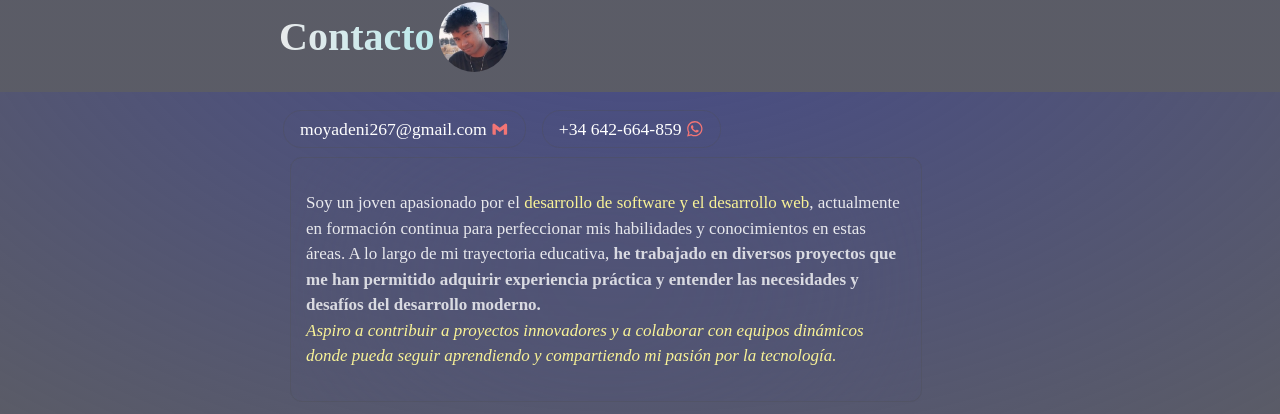
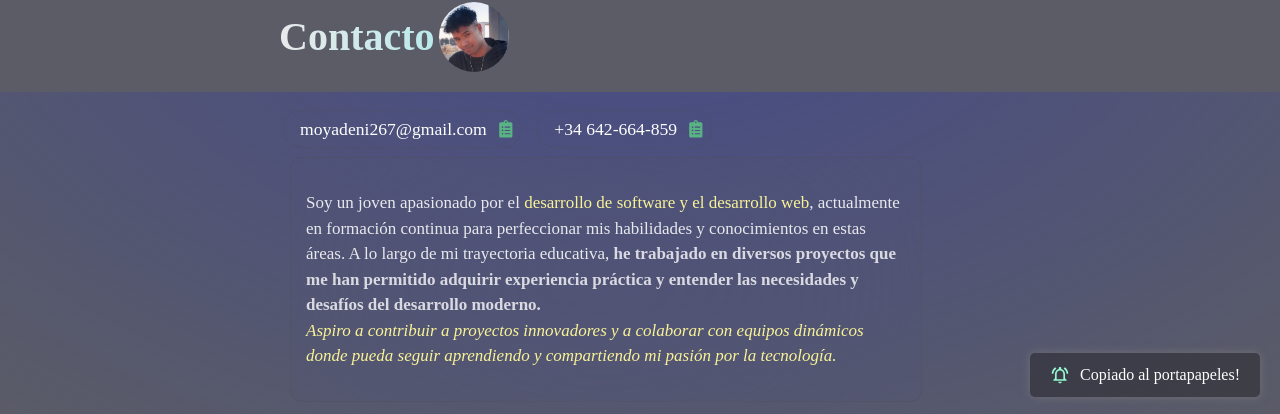
Before and after one commit to Mystedev/Portfolio-, a React (Vite) app: page / in a window 1280 px wide. Both pictures are taken after a click on the link "moyadeni267@gmail.com". Shown: the part 2308-2722 px from the top of the page. Built offline with nearby package versions, Linux system fonts and the light colour scheme.

Commit message:
100% finished

```diff
--- a/src/App.jsx
+++ b/src/App.jsx
@@ -11,22 +11,19 @@ import { MdStars } from "react-icons/md";
 import { RiExternalLinkLine } from "react-icons/ri";
 // Hooks imported
 import { useState } from 'react'
-import { useEffect } from 'react'
 function App(){
-  //Dynamic alert on window title
+  //Show or hide the content on the experience side
+  const [showExperiencia] = useState(true)
+  const [showPresentacion] = useState(true)
+  //Alerta dinamico en el titulo de la ventana
   window.addEventListener('blur', () => {
-    //On change the page ->
-    setTimeout((
+    //Al cambiar la pagina ->
     document.title = 'Hey vuelve!🙋‍♂️'
-    ),1500)
   })
   window.addEventListener('focus', () => {
     //While we stay on the actually page
     document.title = 'dennys.dev'
   })
-  //Show or hide the content on the experience side
-  const [showExperiencia] = useState(true)
-  const [showPresentacion] = useState(true)
   //Render the webpage
   return (
     <main className='custom-app' id=''>
@@ -37,13 +34,13 @@ function App(){
         section5="Contacto"
       />
       <section className='introduction-section'>
-        {showPresentacion ? ( <Presentacion /> ) : ('')}
+        {showPresentacion ?
+        ( <Presentacion /> ) : ('')}
         {showExperiencia ?
         (<Experiencia
           position="Tecnico de redes y hardware 💻"
           data="5/1/2020 - 20/6/2020" />)
-         : ('')
-        }
+         : ('')}
         <div className='projects-section'>
           <h1>Proyectos <MdStars id='star-project'/></h1>
           <Proyectos
--- a/src/Components/Contacto.jsx
+++ b/src/Components/Contacto.jsx
@@ -5,26 +5,54 @@ import './Styles/Contacto.css'
 import { IoMdContact } from "react-icons/io";
 import { BiLogoGmail } from "react-icons/bi";
 import { FaWhatsapp } from "react-icons/fa";
-
+import { useState } from 'react';
+import { useEffect } from 'react';
+import { MdOutlineNotificationsActive } from "react-icons/md";
+import { FaClipboardList } from "react-icons/fa";
 function Contacto() {
+  //My personal info
   const aboutMe = {
     imageUrl : "/dennys.jpg",
     email:"moyadeni267@gmail.com",
     number:"+34 642-664-859"
   }
+  //set useState to give to user a push notification
+  const [notification, setNotification] = useState(false)
+  //Function to copy info from gmail or whatsapp buttons
+  // Function to copy info from gmail or whatsapp buttons
+  const copyToClipboard = (text) => {
+    navigator.clipboard.writeText(text);
+    console.log('Copied ',text)
+    setNotification(!notification)
 
+    setTimeout(()=>{
+      setNotification(notification)
+    },3000)
+  };
+  //Rendered the 'Contacto' section
   return (
     <section className="contact-section">
-      <h3>Contacto <img src={aboutMe.imageUrl} /></h3>
+      <h3>Contacto <img src={aboutMe.imageUrl} alt="Profile" /></h3>
       <div className="info">
-        <a>{aboutMe.email} <BiLogoGmail className='icon'/></a>
-        <a>{aboutMe.number} <FaWhatsapp className='icon'/></a>
+        <a
+          onClick={() => copyToClipboard(aboutMe.email)}>
+          {aboutMe.email}
+          <FaClipboardList  className='icon' />
+        </a>
+        <a
+          onClick={() => copyToClipboard(aboutMe.number)}>
+          {aboutMe.number}
+          <FaClipboardList  className='icon' />
+        </a>
       </div>
+      {/*NOTIFICATION PUSH AT COPY TO CLIPBOARD*/}
+      {notification ? <div className='notification'>
+        <MdOutlineNotificationsActive className='icon_push'/> Copiado al portapapeles!
+      </div> : ''}
       <div className='card-text'>
         <p>Soy un joven apasionado por el <span className='stack'>desarrollo de software y el desarrollo web</span>, actualmente en formación continua para perfeccionar mis habilidades y conocimientos en estas áreas. A lo largo de mi trayectoria educativa, <strong className='strong-point'>he trabajado en diversos proyectos que me han permitido adquirir experiencia práctica y entender las necesidades y desafíos del desarrollo moderno.</strong><br/><em>Aspiro a contribuir a proyectos innovadores y a colaborar con equipos dinámicos donde pueda seguir aprendiendo y compartiendo mi pasión por la tecnología.</em></p>
       </div>
     </section>
   )
 }
-
-export default Contacto
+export default Contacto;
--- a/src/Components/Presentacion.jsx
+++ b/src/Components/Presentacion.jsx
@@ -1,7 +1,6 @@
 /* eslint-disable no-unused-vars */
 /* eslint-disable react/prop-types */
 import './Styles/Presentacion.css'
-//ICONS SECTION
 import { FaGithub } from "react-icons/fa";
 import { BsLinkedin } from "react-icons/bs";
 import { FaInstagram } from 'react-icons/fa';
@@ -20,9 +19,9 @@ const Presentacion = () => {
         <h1 className='title-presentacion'>Hey, soy Dennys <FaRegUser id="user-icon" /></h1>
         <p>Desarrollador de Software siempre en busca de nuevos conocimientos y desafíos con una fuerte base en el <span>Backend</span> y conocimientos avanzados en el <span>Frontend</span>, puedo abordar casi cualquier producto digital y crear <span>soluciones eficientes.</span> </p>
         <div className="social-network-direct">
-            <a className='socials' href="#">{Social_Network.linkedin}<BsLinkedin /></a>
-            <a className='socials' href="#">{Social_Network.github}<FaGithub /></a>
-            <a className='socials' href="#">{Social_Network.instagram}<FaInstagram /></a>
+            <a className='socials' href="https://www.linkedin.com/in/dennys-moya-93386927a/">{Social_Network.linkedin}<BsLinkedin /></a>
+            <a className='socials' href="https://github.com/Mystedev">{Social_Network.github}<FaGithub /></a>
+            <a className='socials' href="https://www.instagram.com/d.n.n.y.s09/">{Social_Network.instagram}<FaInstagram /></a>
         </div>
     </div>
   )
--- a/src/Components/Styles/Contacto.css
+++ b/src/Components/Styles/Contacto.css
@@ -32,9 +32,10 @@
         background: transparent;
         backdrop-filter: blur(140px);
         .icon{
-            color: rgb(243, 117, 117);
+            color: rgb(89, 179, 132);
             position: relative;
             top: 3px;
+            left: 10px;
         }
         &&:active{
             border:2px solid rgb(243, 117, 117);
@@ -68,3 +69,34 @@
         }
     }
 }
+.notification {
+    display: flex;
+    align-items: center;
+    position: fixed;
+    bottom: 20px;
+    right: 20px;
+    padding: 10px 20px;
+    background-color: #20202076;
+    color: white;
+    border-radius: 5px;
+    box-shadow: 0 0 10px rgba(121, 121, 121, 0.749);
+    opacity: 0;
+    transform: translateY(20px);
+    animation: slideIn 0.5s forwards;
+  }
+  @keyframes slideIn {
+    from {
+      opacity: 0;
+      transform: translateY(20px);
+    }
+    to {
+      opacity: 1;
+      transform: translateY(0);
+    }
+  }
+    .icon_push{
+        margin-right: 10px;
+        width: 20px;
+        height: 20px;
+        color: rgb(151, 249, 210);
+    }
```
Lines whose indentation alone changed are shown as unchanged.
